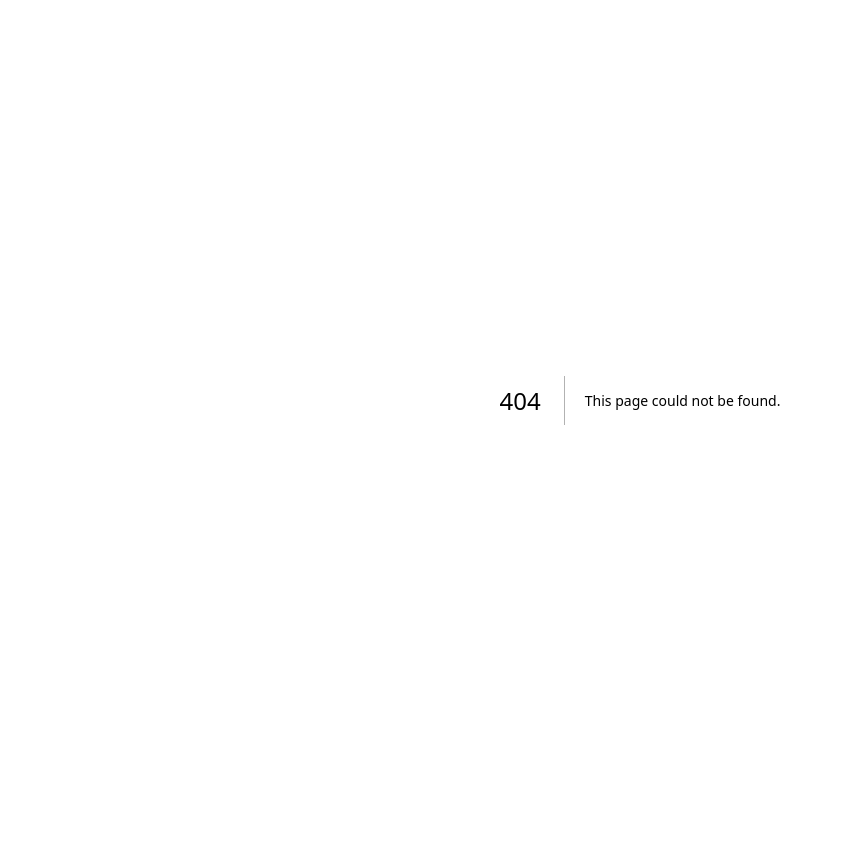
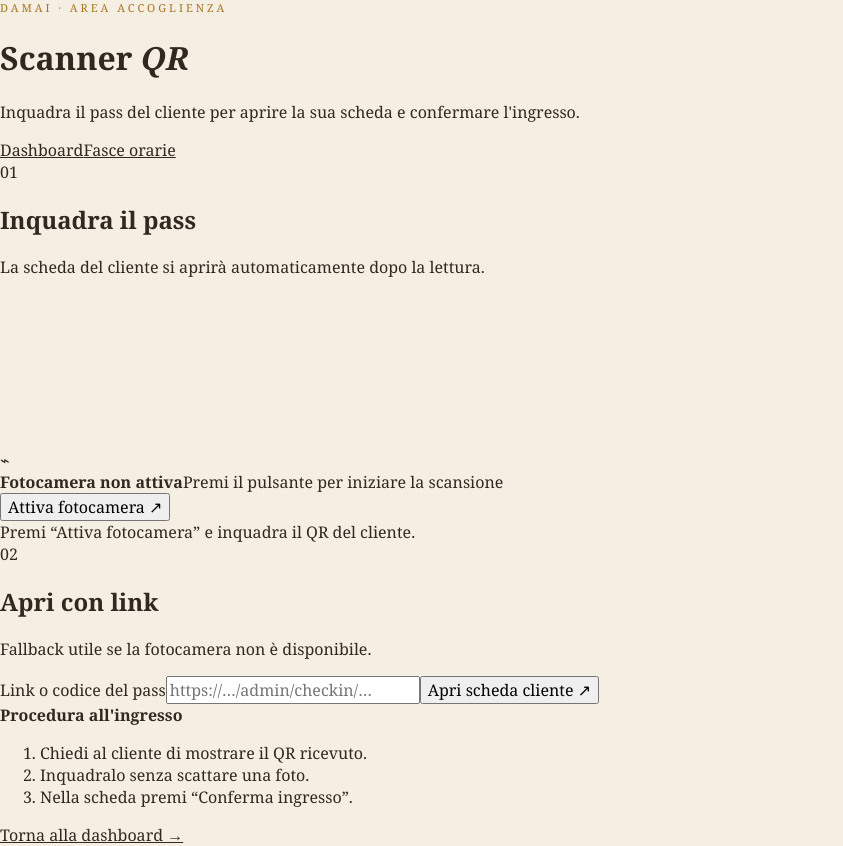
Before and after one commit to antozz996/damai, a Next.js app: page /admin/checkin in a window 1280 px wide. Before the commit this address had no page. Shown: the whole page, without its empty margins (0-843 px from the left). Before the commit the page ends 800 px from the top, so only its background shows below. Built offline with nearby package versions, Linux system fonts and the light colour scheme.

Commit message:
Add dedicated staff QR scanner page

```diff
--- a/app/admin/checkin/[token]/page.tsx
+++ b/app/admin/checkin/[token]/page.tsx
@@ -41,7 +41,7 @@ export default async function CheckinPage({ params, searchParams }: { params: Pr
             <button type="submit">Conferma ingresso · {1+r.companions} {1+r.companions===1?'persona':'persone'}</button>
           </form>
         )}
-        <div className="toolbar"><a href="/admin">← Dashboard</a></div>
+        <div className="toolbar"><a href="/admin/checkin">← Scanner QR</a><a href="/admin">Dashboard</a></div>
       </div>
     </main>
   );
--- /dev/null
+++ b/app/admin/checkin/page.tsx
@@ -0,0 +1,24 @@
+import Scanner from './scanner';
+
+export const dynamic = 'force-dynamic';
+
+export default function CheckinScannerPage() {
+  return (
+    <main className="scanner-page">
+      <div className="scanner-shell">
+        <header className="scanner-header">
+          <div>
+            <div className="eyebrow scanner-eyebrow">DAMAI · Area accoglienza</div>
+            <h1>Scanner <em>QR</em></h1>
+            <p>Inquadra il pass del cliente per aprire la sua scheda e confermare l&apos;ingresso.</p>
+          </div>
+          <div className="scanner-links">
+            <a href="/admin">Dashboard</a>
+            <a href="/admin/slots">Fasce orarie</a>
+          </div>
+        </header>
+        <Scanner />
+      </div>
+    </main>
+  );
+}
--- /dev/null
+++ b/app/admin/checkin/scanner.tsx
@@ -0,0 +1,146 @@
+'use client';
+
+import { FormEvent, useCallback, useEffect, useRef, useState } from 'react';
+import { useRouter } from 'next/navigation';
+
+const TOKEN_PATTERN = /^[0-9a-f]{8}-[0-9a-f]{4}-[1-5][0-9a-f]{3}-[89ab][0-9a-f]{3}-[0-9a-f]{12}$/i;
+
+function tokenFromValue(value: string) {
+  const trimmed = value.trim();
+  if (TOKEN_PATTERN.test(trimmed)) return trimmed;
+  try {
+    const url = new URL(trimmed);
+    const match = url.pathname.match(/\/admin\/checkin\/([^/]+)\/?$/i);
+    return match && TOKEN_PATTERN.test(match[1]) ? match[1] : null;
+  } catch {
+    return null;
+  }
+}
+
+export default function Scanner() {
+  const router = useRouter();
+  const videoRef = useRef<HTMLVideoElement>(null);
+  const streamRef = useRef<MediaStream | null>(null);
+  const detectorRef = useRef<{ detect: (source: HTMLVideoElement) => Promise<Array<{ rawValue?: string }>> } | null>(null);
+  const frameRef = useRef<number | null>(null);
+  const lastValueRef = useRef('');
+  const navigatingRef = useRef(false);
+  const [active, setActive] = useState(false);
+  const [supported, setSupported] = useState(true);
+  const [error, setError] = useState('');
+  const [manualValue, setManualValue] = useState('');
+  const [message, setMessage] = useState('Premi “Attiva fotocamera” e inquadra il QR del cliente.');
+
+  const stopCamera = useCallback(() => {
+    if (frameRef.current !== null) window.clearInterval(frameRef.current);
+    frameRef.current = null;
+    streamRef.current?.getTracks().forEach(track => track.stop());
+    streamRef.current = null;
+    if (videoRef.current) videoRef.current.srcObject = null;
+    setActive(false);
+  }, []);
+
+  const openToken = useCallback((value: string) => {
+    const token = tokenFromValue(value);
+    if (!token) {
+      setError('QR non riconosciuto. Inquadra il pass DAMAI oppure inserisci il link completo.');
+      setMessage('Il codice non appartiene a una registrazione DAMAI.');
+      return;
+    }
+    if (navigatingRef.current) return;
+    navigatingRef.current = true;
+    stopCamera();
+    setError('');
+    setMessage('QR riconosciuto. Apro la scheda del cliente…');
+    router.push(`/admin/checkin/${token}`);
+  }, [router, stopCamera]);
+
+  const detectFrame = useCallback(async () => {
+    const video = videoRef.current;
+    const detector = detectorRef.current;
+    if (!video || !detector || navigatingRef.current) return;
+    try {
+      if (video.readyState >= HTMLMediaElement.HAVE_CURRENT_DATA) {
+        const codes = await detector.detect(video);
+        const value = codes[0]?.rawValue?.trim();
+        if (value && value !== lastValueRef.current) {
+          lastValueRef.current = value;
+          openToken(value);
+          return;
+        }
+      }
+    } catch {
+      // Frames without a readable QR are expected while the camera is moving.
+    }
+  }, [openToken]);
+
+  const startCamera = useCallback(async () => {
+    setError('');
+    setMessage('Richiesta accesso alla fotocamera…');
+    if (!navigator.mediaDevices?.getUserMedia) {
+      setSupported(false);
+      setError('Questo browser non permette l’accesso alla fotocamera. Usa il campo manuale qui sotto.');
+      return;
+    }
+    if (!('BarcodeDetector' in window)) {
+      setSupported(false);
+      setError('La scansione automatica non è disponibile in questo browser. Usa Chrome su Android oppure il campo manuale qui sotto.');
+      return;
+    }
+    try {
+      const BarcodeDetectorCtor = (window as Window & { BarcodeDetector: new (options?: { formats: string[] }) => typeof detectorRef.current }).BarcodeDetector;
+      detectorRef.current = new BarcodeDetectorCtor({ formats: ['qr_code'] });
+      const stream = await navigator.mediaDevices.getUserMedia({ video: { facingMode: { ideal: 'environment' }, width: { ideal: 1280 }, height: { ideal: 720 } }, audio: false });
+      streamRef.current = stream;
+      if (!videoRef.current) return;
+      videoRef.current.srcObject = stream;
+      await videoRef.current.play();
+      lastValueRef.current = '';
+      navigatingRef.current = false;
+      setActive(true);
+      setMessage('Fotocamera attiva. Posiziona il QR dentro il riquadro.');
+      frameRef.current = window.setInterval(() => void detectFrame(), 250);
+    } catch (cause) {
+      stopCamera();
+      setError(cause instanceof DOMException && cause.name === 'NotAllowedError' ? 'Permesso fotocamera negato. Abilitalo dalle impostazioni del browser e riprova.' : 'Non riesco ad avviare la fotocamera. Controlla che non sia già utilizzata da un’altra app.');
+      setMessage('Puoi comunque aprire la scheda inserendo manualmente il link del QR.');
+    }
+  }, [detectFrame, stopCamera]);
+
+  useEffect(() => () => stopCamera(), [stopCamera]);
+
+  function submitManual(event: FormEvent<HTMLFormElement>) {
+    event.preventDefault();
+    openToken(manualValue);
+  }
+
+  return (
+    <div className="scanner-layout">
+      <section className="scanner-card scanner-camera-card" aria-label="Scansione QR">
+        <div className="scanner-card-top"><span className="scanner-number">01</span><div><h2>Inquadra il pass</h2><p>La scheda del cliente si aprirà automaticamente dopo la lettura.</p></div></div>
+        <div className={`scanner-viewport ${active ? 'is-active' : ''}`}>
+          <video ref={videoRef} className="scanner-video" playsInline muted aria-label="Anteprima fotocamera per la scansione QR" />
+          <div className="scanner-frame" aria-hidden="true"><i/><i/><i/><i/><b/></div>
+          {!active && <div className="scanner-placeholder"><div className="scanner-qr-icon">⌁</div><strong>Fotocamera non attiva</strong><span>Premi il pulsante per iniziare la scansione</span></div>}
+        </div>
+        <div className="scanner-controls">
+          <button type="button" className="scanner-primary" onClick={() => void (active ? stopCamera() : startCamera())}>{active ? 'Disattiva fotocamera' : 'Attiva fotocamera'} <span>{active ? '×' : '↗'}</span></button>
+          <div className="scanner-status" aria-live="polite"><span className={active ? 'status-dot live' : 'status-dot'} />{message}</div>
+        </div>
+        {error && <div className="scanner-error" role="alert">{error}</div>}
+        {!supported && <div className="scanner-browser-note">Per una scansione più rapida usa <strong>Google Chrome su Android</strong>. In alternativa incolla qui il link del QR.</div>}
+      </section>
+
+      <section className="scanner-card scanner-manual-card" aria-label="Apertura manuale QR">
+        <div className="scanner-card-top"><span className="scanner-number">02</span><div><h2>Apri con link</h2><p>Fallback utile se la fotocamera non è disponibile.</p></div></div>
+        <form className="scanner-manual" onSubmit={submitManual}>
+          <label htmlFor="qr-link">Link o codice del pass</label>
+          <input id="qr-link" value={manualValue} onChange={event => setManualValue(event.target.value)} placeholder="https://…/admin/checkin/…" autoComplete="off" />
+          <button type="submit" className="scanner-secondary">Apri scheda cliente <span>↗</span></button>
+        </form>
+        <div className="scanner-help"><strong>Procedura all&apos;ingresso</strong><ol><li>Chiedi al cliente di mostrare il QR ricevuto.</li><li>Inquadralo senza scattare una foto.</li><li>Nella scheda premi “Conferma ingresso”.</li></ol></div>
+        <a className="scanner-dashboard-link" href="/admin">Torna alla dashboard →</a>
+      </section>
+    </div>
+  );
+}
--- a/app/admin/page.tsx
+++ b/app/admin/page.tsx
@@ -49,6 +49,7 @@ export default async function AdminPage() {
           <div className="stat"><b>{s.marketing}</b><span>Consensi marketing</span></div>
         </div>
         <div className="toolbar">
+          <a href="/admin/checkin">Scanner QR ingresso</a>
           <a href="/api/admin/export">Esporta CSV</a>
           <a href="/api/slots" target="_blank">Disponibilità live</a>
           <a href="/">Apri landing</a>
```
